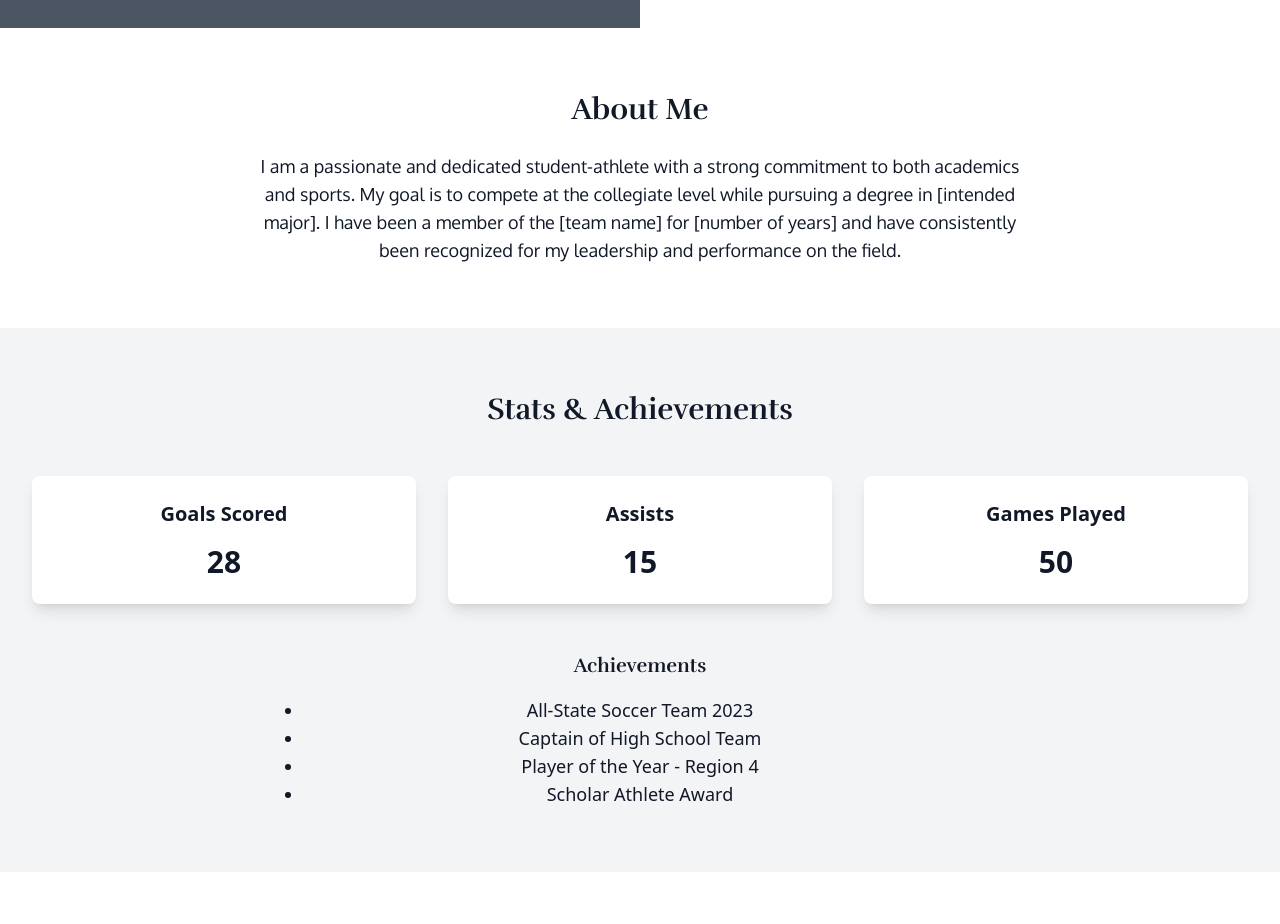
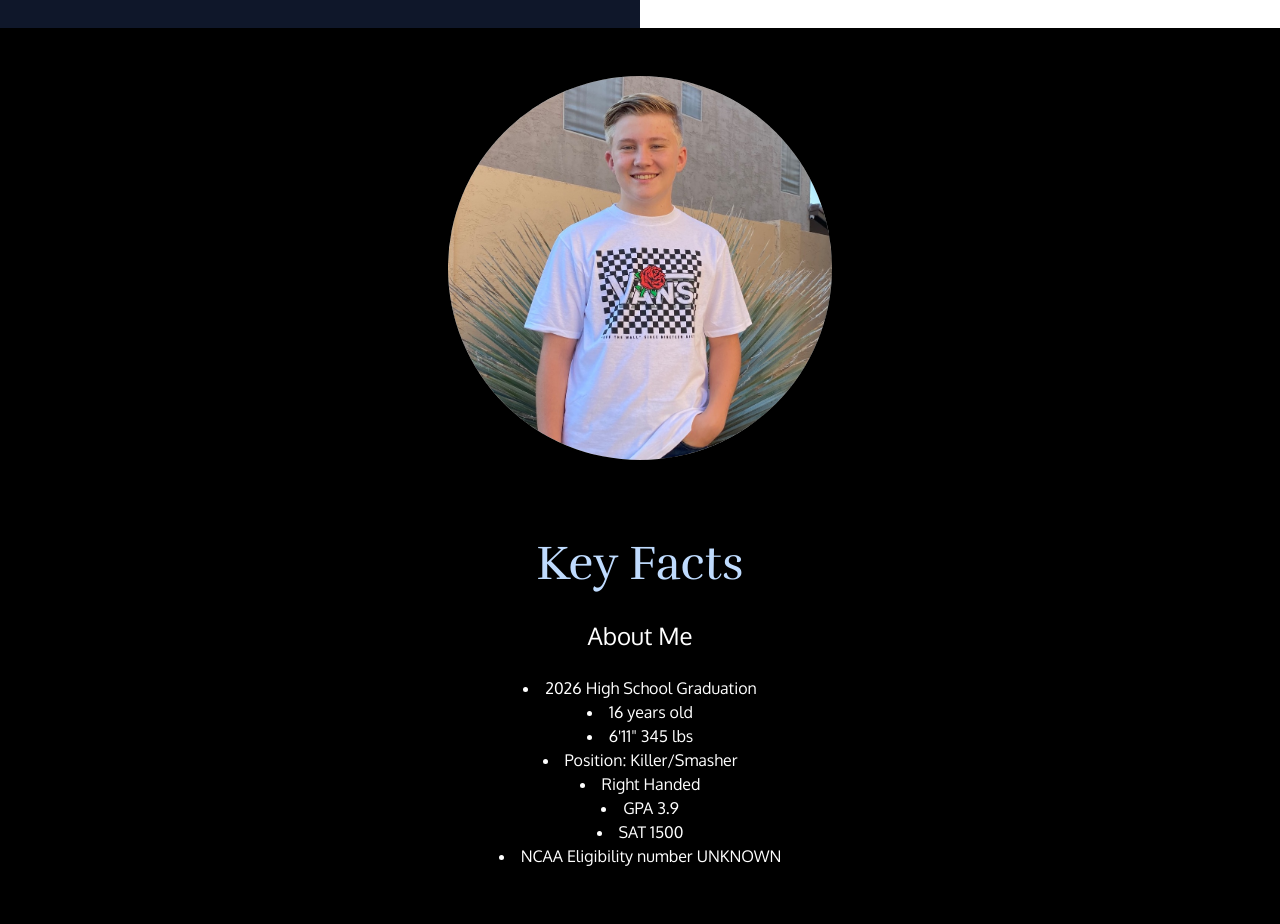
Before and after one commit to nonstickcode/sports-portfolio-website, a React (Create React App) app: page / in a window 1280 px wide. Shown: the part 1008-1932 px from the top of the page. Built offline with nearby package versions, Linux system fonts and the light colour scheme.

Commit message:
added key facts image placeholder

```diff
--- a/src/App.js
+++ b/src/App.js
@@ -206,7 +206,7 @@ function App() {
         <section id="home" className="w-full">
           <div className="mx-auto flex flex-wrap">
             {/* Left side with text */}
-            <div className="w-full md:w-1/2 bg-gray-600 text-white px-48 py-8 flex items-center justify-center text-center">
+            <div className="w-full md:w-1/2 bg-slate-900 text-white px-48 py-8 flex items-center justify-center text-center">
               <div>
                 <h1 className="text-5xl font-rufina">LAKODA GARRISON</h1>
                 <h3 className="text-xl font-oxygen mt-4">
@@ -246,18 +246,28 @@ function App() {
           </div>
         </section>
 
-        {/* About Me Section */}
-        <section className="py-16 bg-white">
-          <div className="container mx-auto px-4 text-center">
-            <h2 className="text-3xl font-bold font-rufina">About Me</h2>
-            <p className="mt-6 text-lg font-oxygen max-w-3xl mx-auto">
-              I am a passionate and dedicated student-athlete with a strong
-              commitment to both academics and sports. My goal is to compete at
-              the collegiate level while pursuing a degree in [intended major].
-              I have been a member of the [team name] for [number of years] and
-              have consistently been recognized for my leadership and
-              performance on the field.
-            </p>
+        {/* Key Facts Section */}
+        <section id="key-facts" className="bg-black text-white">
+          <div className="py-12">
+            <img
+              src="/Lakoda-circular.jpeg"
+              alt="Lakoda Garrison"
+              className="w-96 h-96 mx-auto rounded-full"
+            />
+          </div>
+          <div className="mx-auto px-4 pt-8 pb-16 text-center">
+            <h2 className="text-5xl text-blue-200 font-rufina">Key Facts</h2>
+            <h2 className="text-2xl mt-8 font-oxygen">About Me</h2>
+            <ul className="mt-6 text-base font-oxygen max-w-3xl mx-auto list-disc list-inside">
+              <li>2026 High School Graduation</li>
+              <li>16 years old</li>
+              <li>6'11" 345 lbs</li>
+              <li>Position: Killer/Smasher</li>
+              <li>Right Handed</li>
+              <li>GPA 3.9</li>
+              <li>SAT 1500</li>
+              <li>NCAA Eligibility number UNKNOWN</li>
+            </ul>
           </div>
         </section>
 
```
Also changed, not shown: public/lakoda-circular.jpeg (added).
